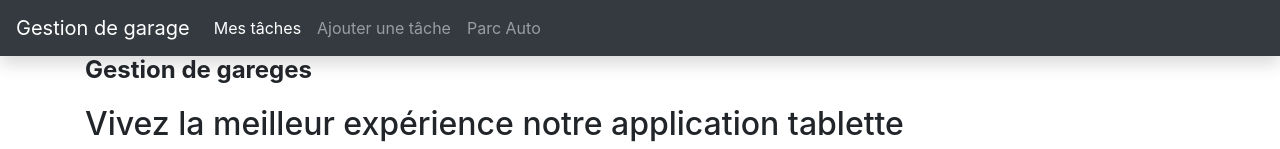
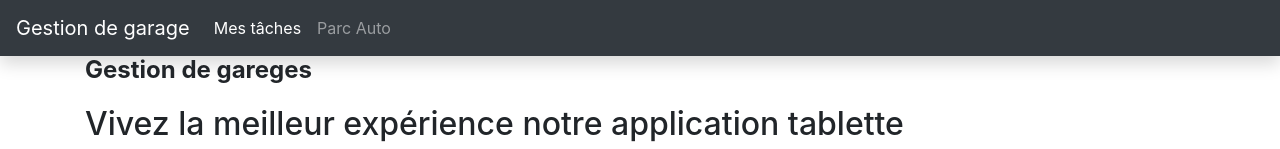
Before and after one commit to reuxm/Fil_Rouge, an Angular app in the folder AppAngular/: page /home in a window 1280 px wide. Shown: the top 149 px of the page. Built offline with nearby package versions, Linux system fonts and the light colour scheme.

Commit message:
Correction header

```diff
--- a/AppAngular/src/app/app.module.ts
+++ b/AppAngular/src/app/app.module.ts
@@ -11,7 +11,6 @@ import { VehiculeComponent } from './vehicule/vehicule.component';
 import { CommonModule } from '@angular/common';
 import { ListTachesComponent } from './list-taches/list-taches.component';
 import { DevisComponent } from './devis/devis.component';
-import { FormsModule }   from '@angular/forms';
 import { ReactiveFormsModule } from '@angular/forms';
 import { FichesComponent } from './fiches/fiches.component';
 import { TacheDetailComponent } from './tache-detail/tache-detail.component';
--- a/AppAngular/src/app/header/header.component.html
+++ b/AppAngular/src/app/header/header.component.html
@@ -11,10 +11,6 @@
             <li class="nav-item active">
                 <a class="nav-link" routerLink="/taches">Mes tâches</a>
             </li>
-            <!-- Modifier ce lien afin qu'il soit gérer par le router d'Angular -->
-            <li class="nav-item">
-                <a class="nav-link" routerLink="/add">Ajouter une tâche</a>
-            </li>
             <li class="nav-item">
                 <a class="nav-link" href="/vehicule">Parc Auto</a>
             </li>
```
